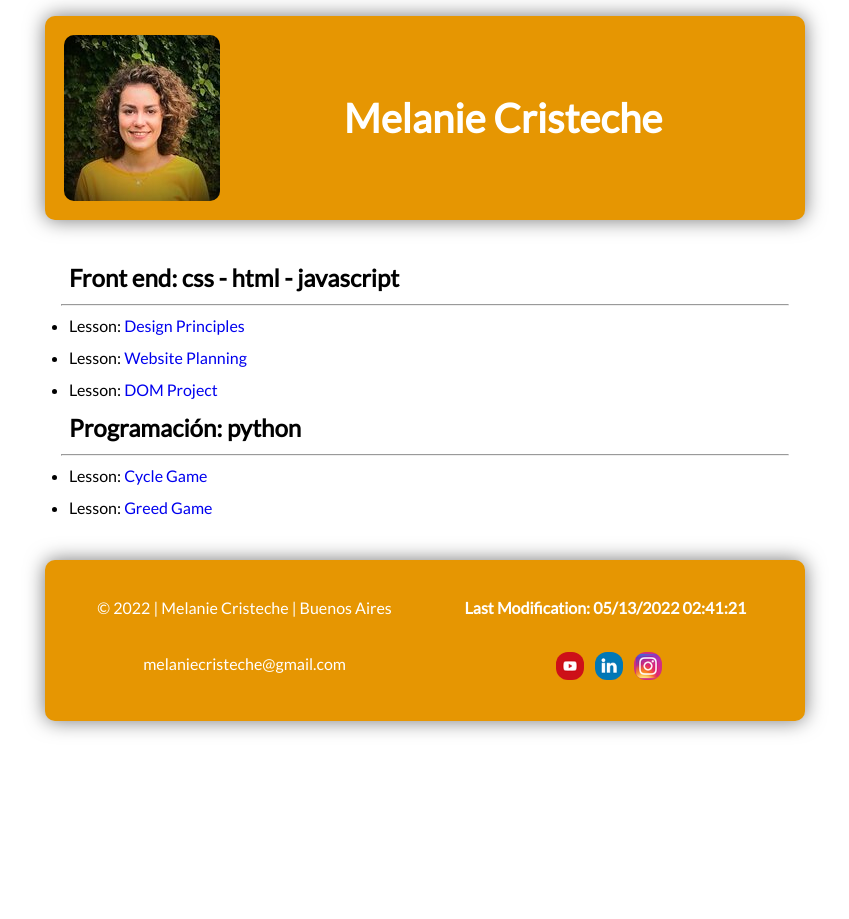
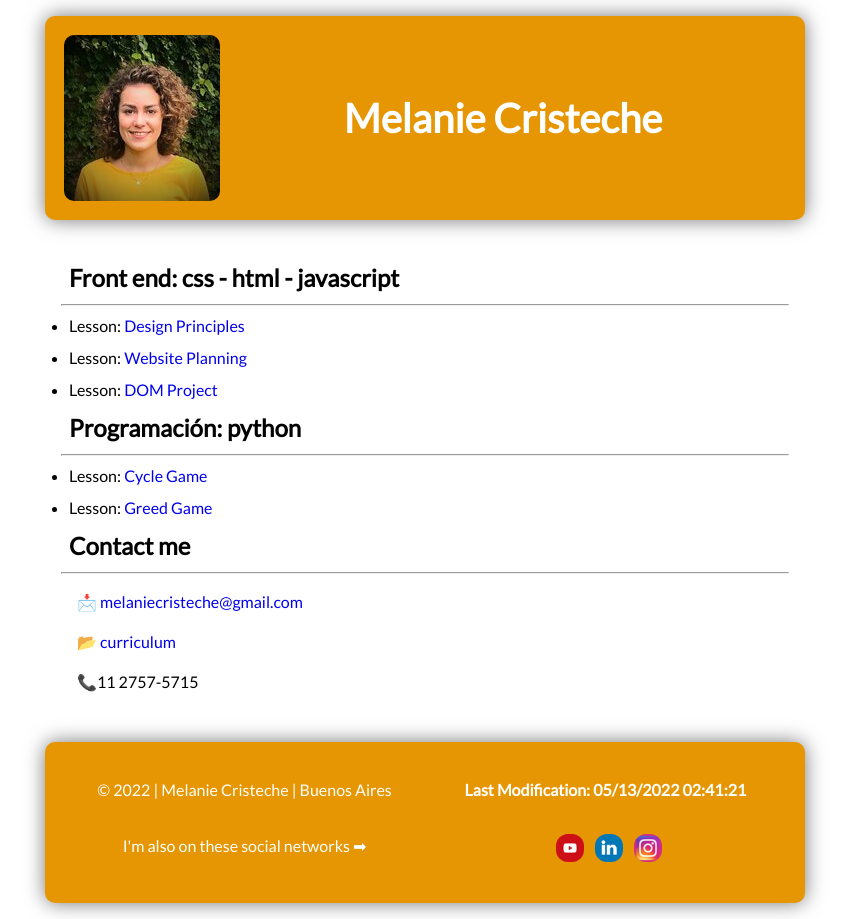
Before and after one commit to melaniecristeche/portafolio, a plain HTML site: page index.html in a window 1280 px wide. Shown: the whole page, without its empty margins (215-1064 px from the left). Before the commit the page ends 800 px from the top, so only its background shows below. Drawn offline with nearby package versions, Linux system fonts and the light colour scheme.

Commit message:
social media added

```diff
--- a/index.html
+++ b/index.html
@@ -33,7 +33,7 @@
 
     <main>
       <h2>Front end: css - html - javascript </h2>
-      <hr />
+      <hr>
       <ul>
          <!-- This is a web page with 3 examples of design principles. Executing "media queries" in 3 different views -->
         <li>Lesson: <a href="./design_principles/design-principles.html">Design Principles</a></li>
@@ -44,11 +44,19 @@
         <!-- <li>Lesson: <a href="./chamber/index.html">Chamber Home Page</a></li> -->
 
       <h2 >Programación: python </h2>
-      <hr />
+      <hr>
       <ul>
         <li>Lesson: <a href="https://github.com/melaniecristeche/CSE-210-05" target="_blank">Cycle Game</a></li>
         <li>Lesson: <a href="https://github.com/melaniecristeche/cse210-04"  target="_blank">Greed Game</a></li>
       </ul>
+      <h2>Contact me</h2>
+      <hr>
+      <div>
+        <a href="https://mail.google.com/mail/u/0/#inbox"><p>📩 melaniecristeche@gmail.com</p></a>
+        <a href="melanie_cristeche_Résume.pdf" target="_blank"><p>📂 curriculum</p></a>
+        <p>📞11 2757-5715</p>
+      </div>
+
     </main>
     <footer>
       <p><span id="lastyear"> &copy;</span> | Melanie Cristeche | Buenos Aires</p>
@@ -56,9 +64,11 @@
        <strong> <span id="lastmod"></span></strong>
       </p>
       <div>
-        <a href="https://mail.google.com/mail/u/0/#inbox"><p class="melLink">melaniecristeche@gmail.com</p></a>
+
+        <p>I'm also on these social networks ➡</p>
       </div>
         <div class="social-images">
+
         <a href="https://www.youtube.com/channel/UCVLrNN41oDJXMUrXnigVYtw/featured" target="_blank"><img src="images/rsz_youtube_logo.png" alt="youtube link" class="social-media"></a>
         <a href="https://www.linkedin.com/in/melanie-cristeche/" target="_blank"><img src="images/rsz_linkedin_logo.png" alt="Linkedin link" class="social-media"></a>
         <a href="https://www.instagram.com/melanie.cristeche/" target="_blank"><img src="images/rsz_instagram_logo.png" alt="Instagram link" class="social-media"></a>
```
Also changed, not shown: 1 other file.
